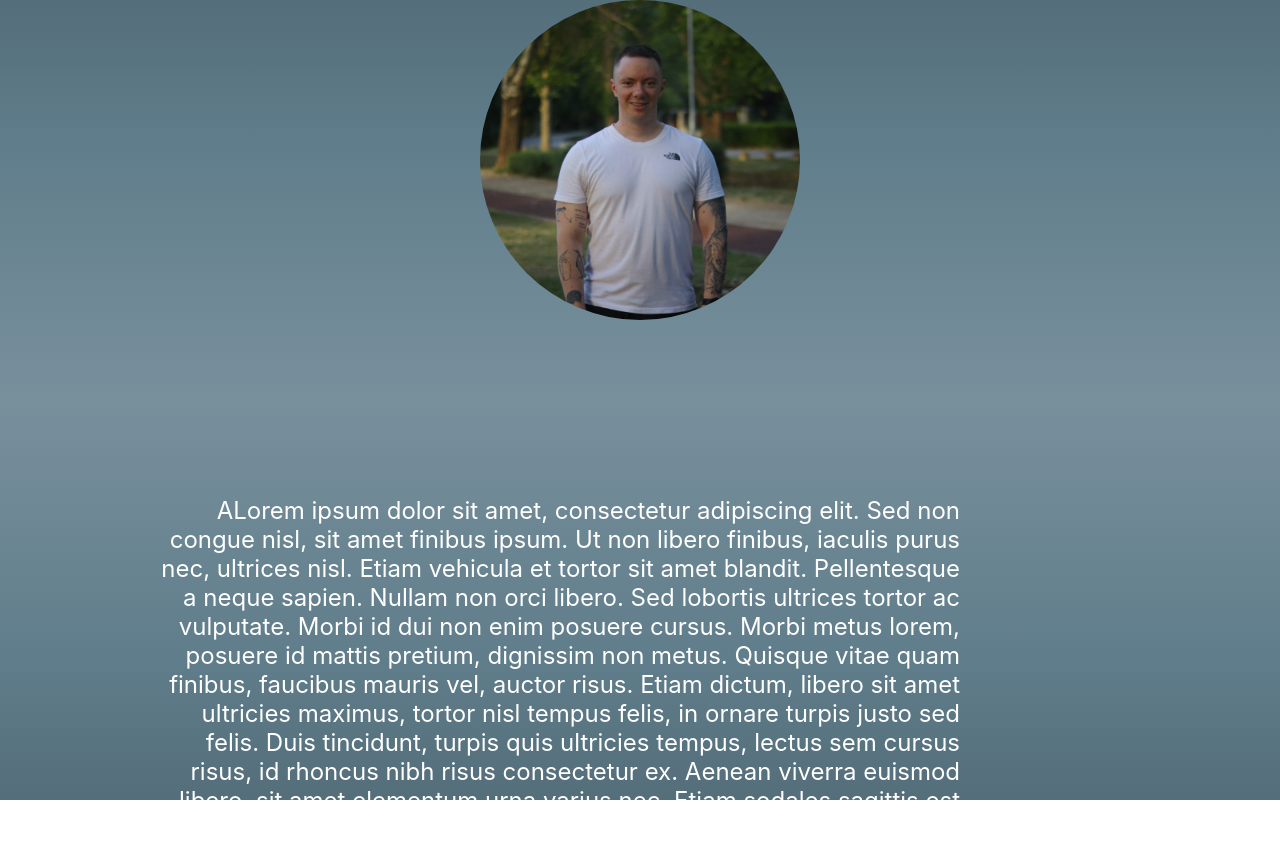
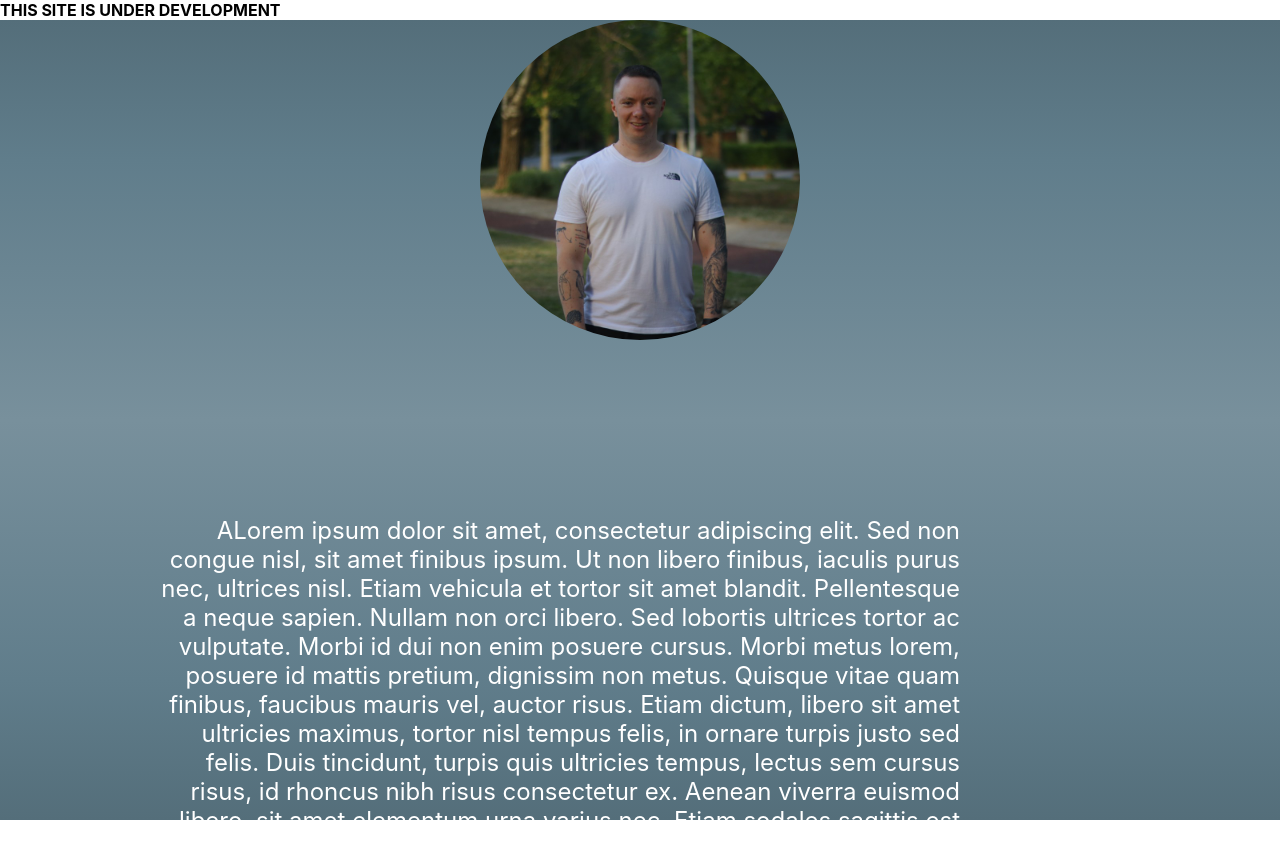
Before and after one commit to Bbeniful/personal_website, a React (Create React App) app: page / in a window 1280 px wide. Shown: the top 858 px of the page. Built offline with nearby package versions, Linux system fonts and the light colour scheme.

Commit message:
added under dev title

```diff
--- a/src/App.js
+++ b/src/App.js
@@ -4,10 +4,12 @@ import './elements_style.css'
 import TopSide from './components/top_side.js';
 import BottoomSide from './components/bottom_left.js'
 import CenterImage from './components/center_circle_image';
+import UnderDev from './components/under_dev';
 
 function App() {
   return (
     <div>
+      <UnderDev/>
       <TopSide/>
       <BottoomSide/>
     </div>
--- /dev/null
+++ b/src/components/under_dev.js
@@ -0,0 +1,8 @@
+
+function UnderDev(){
+    return (
+        <b>THIS SITE IS UNDER DEVELOPMENT</b>
+    )
+}
+
+export default UnderDev;
```
